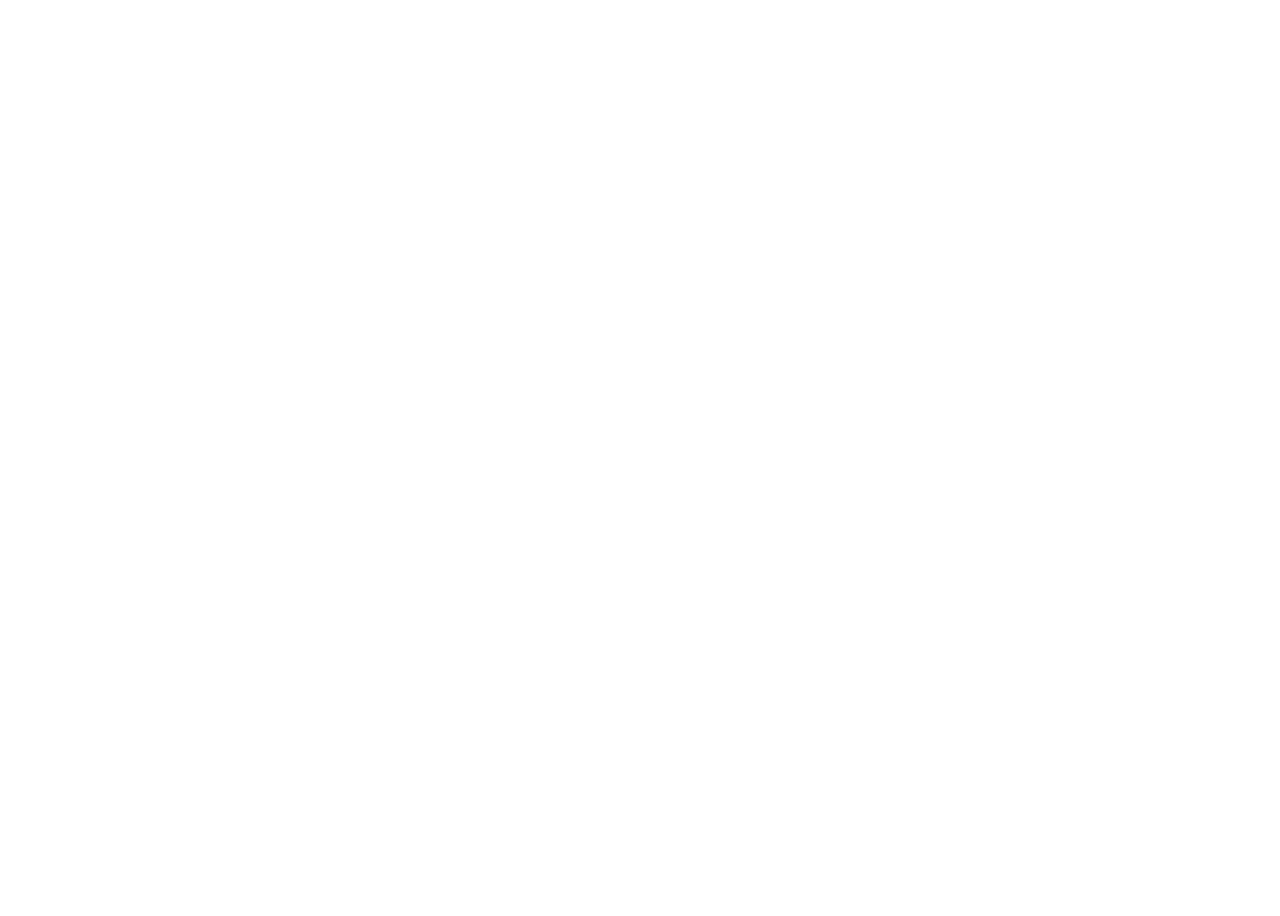
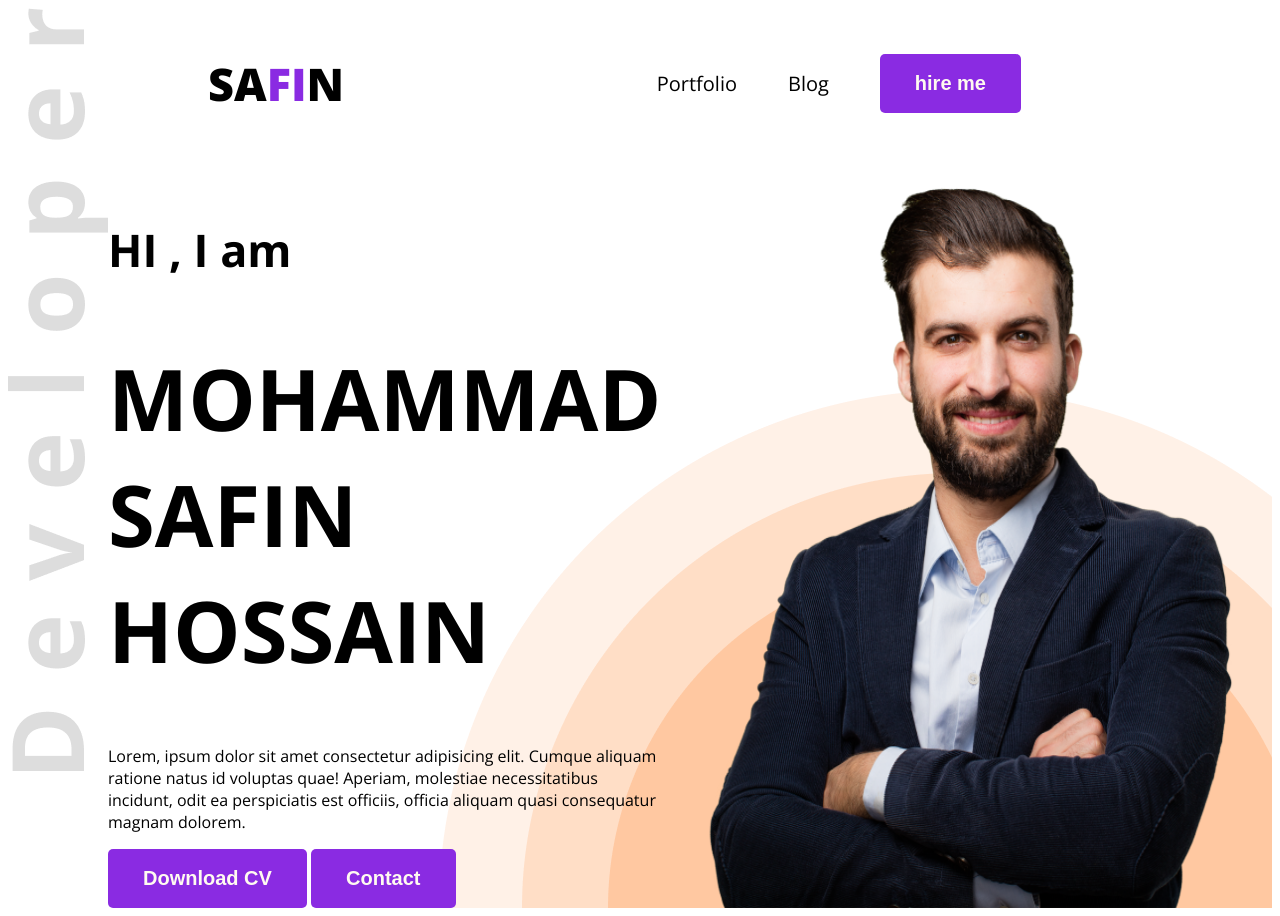
Before and after one commit to safin-A07/web-dev, a plain HTML site: page index.html in a window 1280 px wide. Before the commit the page ends 800 px from the top, so only its background shows below. Drawn offline with nearby package versions, Linux system fonts and the light colour scheme.

Commit message:
styles css

```diff
--- /dev/null
+++ b/css/styles.css
@@ -0,0 +1,77 @@
+.header{
+    background-image: url('../images/developer.png'),url('../images/header_bg.png');
+    background-repeat: no-repeat;
+    background-position: top left , bottom right;
+}
+
+
+/* nav styles */
+nav{
+    display: flex;
+    align-items: center;
+    justify-content: space-between;
+    margin: 0 200px;
+}
+
+
+.open-sans-normal {
+  font-family: "Open Sans", serif;
+  font-optical-sizing: auto;
+  font-style: normal;
+  font-variation-settings:
+    "wdth" 100;
+}
+.text-primary{
+    color: blueviolet;
+}
+.dark-2{
+    color: 474747;
+}
+.btn-primary{
+    background-color: blueviolet;
+    font-weight: bold;
+    font-size: 20px;
+    color: floralwhite;
+    padding: 18px 35px;
+    border-radius: 5px;
+    border: none;
+
+}
+.nav-title{
+    font-weight: 800;
+    font-size: 45px;
+}
+nav ul{
+    display: flex;
+    align-items: center;
+}
+nav ul li{
+    list-style: none;
+    margin-right: 51px;
+}
+nav li a{
+    text-decoration: none;
+    font-size: 20px;
+
+}
+.banner-greting{
+    font-size: 45px;
+    font-weight: 600px;
+
+}
+.banner-title{
+    font-weight: bold;
+    font-size: 85px;
+
+}
+.banner-profile-pic{
+    width: 580px;
+}
+.banner{
+    display: flex;
+    justify-content: space-between;
+    margin: 0 35px 0 100px;
+}
+.banner-contant{
+    max-width: 800px;
+}
--- a/index.html
+++ b/index.html
@@ -4,8 +4,44 @@
     <meta charset="UTF-8">
     <meta name="viewport" content="width=device-width, initial-scale=1.0">
     <title>Web developer portfolio</title>
+    <link rel="preconnect" href="https://fonts.googleapis.com">
+<link rel="preconnect" href="https://fonts.gstatic.com" crossorigin>
+<link href="https://fonts.googleapis.com/css2?family=Open+Sans:ital,wght@0,300..800;1,300..800&family=Work+Sans:ital,wght@0,100..900;1,100..900&display=swap" rel="stylesheet">
+    <link rel="stylesheet" href="css/styles.css">
 </head>
-<body>
+<body class="open-sans-normal">
+    <header class="header">
+        <nav>
+            <h3 class="nav-title">SA<span class="text-primary">FI</span>N</h3>
+            <ul>
+                <li><a class="dark-2" >Portfolio</a></li>
+                <li><a class="dark-2">Blog</a></li>
+                <li><a href=""><button class="btn-primary">hire me</button></a></li>
+            </ul>
+        </nav>
+        <div class="banner">
+            <div class="banner-contant">
+                <h4 class="banner-greting dark-2">HI , I am</h4>
+                <h1 class="banner-title">MOHAMMAD SAFIN HOSSAIN</h1>
+                <P class="banner-description">
+                    Lorem, ipsum dolor sit amet consectetur adipisicing elit. Cumque aliquam ratione natus id voluptas quae! Aperiam, molestiae necessitatibus incidunt, odit ea perspiciatis est officiis, officia aliquam quasi consequatur magnam dolorem.
+                </P>
+                <button class="btn-primary">Download CV</button>
+                <button class="btn-primary">Contact</button>
+            </div>
+            <img class="banner-profile-pic" src="images/hardy.png" alt="">
+        </div>
+
+
+    </header>
+    <main>
+
+
+    </main>
+    <footer>
+
+
+    </footer>
 
 </body>
 </html>
```
Also changed, not shown: images/developer.png (added), images/hardy.png (added), images/header_bg.png (added), images/icons/facebook.png (added), images/icons/insta.png (added), images/icons/js.png (added), images/icons/mongo.png (added), images/icons/nodejs.png (added), images/icons/react.png (added), images/icons/twitter.png (added).
